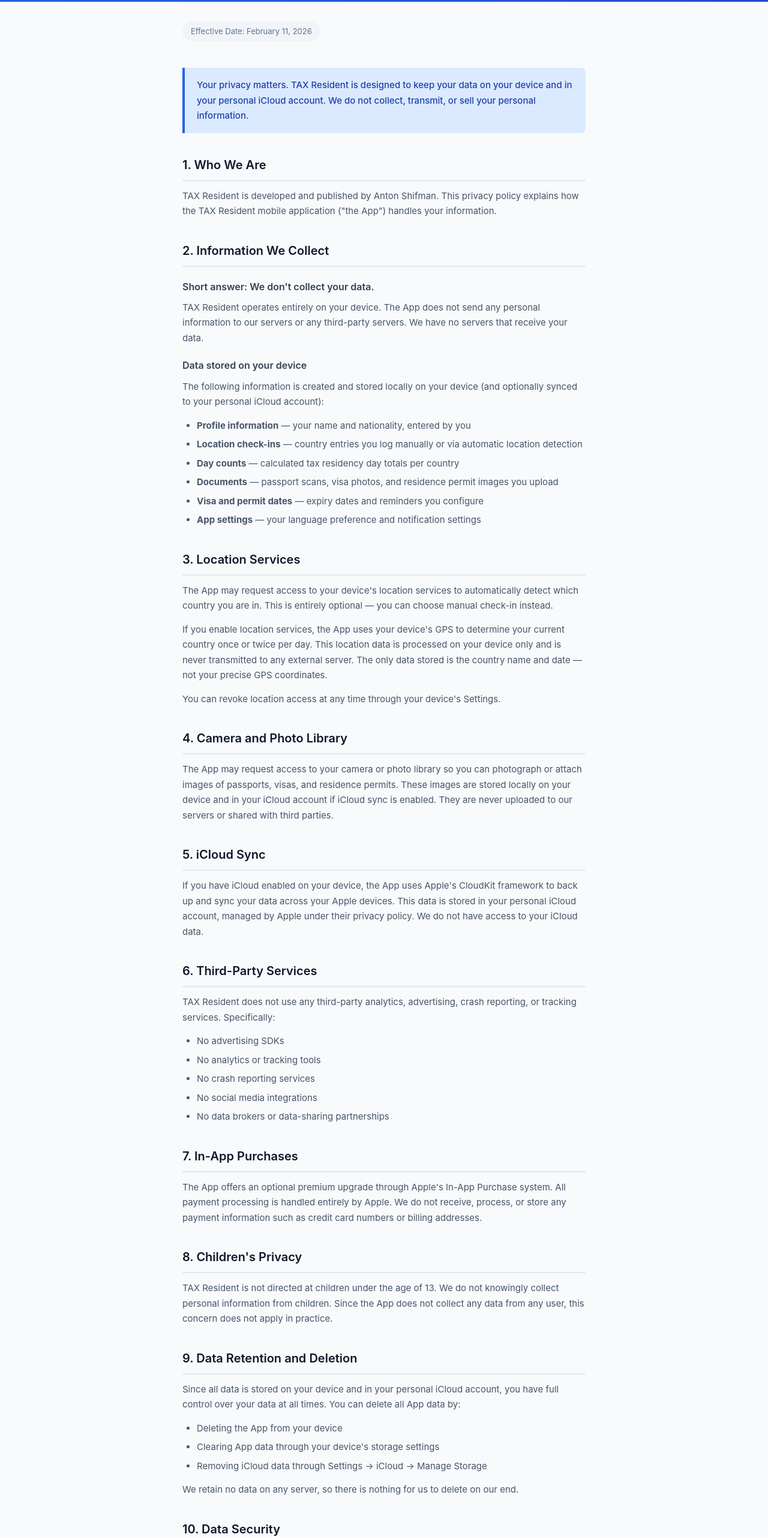
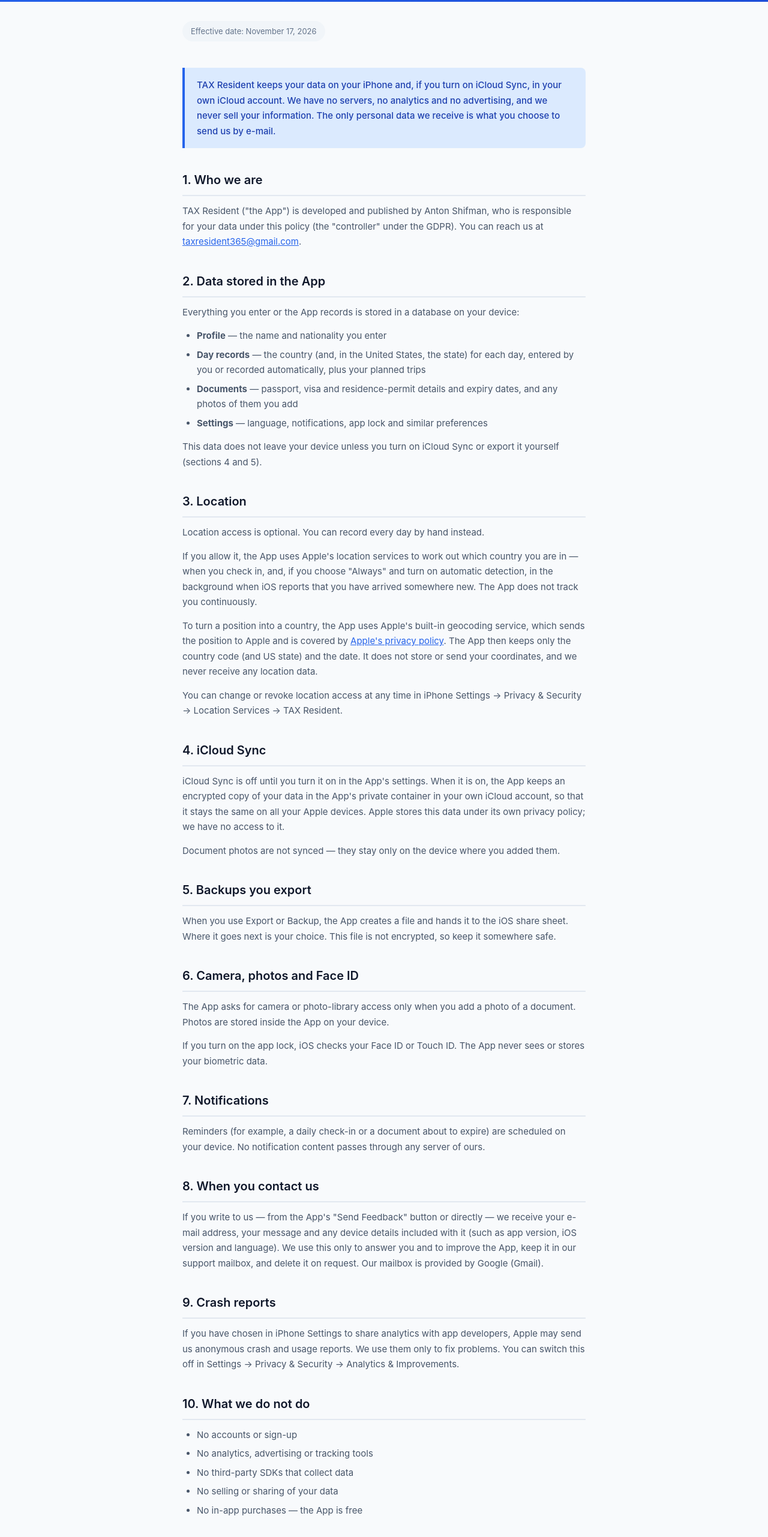
Before and after one commit to taxresident-app/taxresident-app.github.io, a plain HTML site: page privacy.html in a window 1280 px wide. Shown: the part 180-2743 px from the top of the page at 60% size. Drawn offline with Linux system fonts and the light colour scheme.

Commit message:
Rewrite privacy policy to match the app (Nov 2026)

```diff
--- a/privacy.html
+++ b/privacy.html
@@ -111,6 +111,7 @@
             color: #64748B;
             margin-bottom: 24px;
         }
+            .container a { color: #2563EB; }
     </style>
 </head>
 <body>
@@ -122,80 +123,81 @@
 
 <div class="container">
 
-    <span class="effective-date">Effective Date: February 11, 2026</span>
+    <span class="effective-date">Effective date: November 17, 2026</span>
 
     <div class="highlight-box">
-        <p>Your privacy matters. TAX Resident is designed to keep your data on your device and in your personal iCloud account. We do not collect, transmit, or sell your personal information.</p>
+        <p>TAX Resident keeps your data on your iPhone and, if you turn on iCloud Sync, in your own iCloud account. We have no servers, no analytics and no advertising, and we never sell your information. The only personal data we receive is what you choose to send us by e-mail.</p>
     </div>
 
-    <h2>1. Who We Are</h2>
-    <p>TAX Resident is developed and published by Anton Shifman. This privacy policy explains how the TAX Resident mobile application ("the App") handles your information.</p>
+    <h2>1. Who we are</h2>
+    <p>TAX Resident ("the App") is developed and published by Anton Shifman, who is responsible for your data under this policy (the "controller" under the GDPR). You can reach us at <a href="mailto:taxresident365@gmail.com">taxresident365@gmail.com</a>.</p>
 
-    <h2>2. Information We Collect</h2>
+    <h2>2. Data stored in the App</h2>
+    <p>Everything you enter or the App records is stored in a database on your device:</p>
+    <ul>
+        <li><strong>Profile</strong> — the name and nationality you enter</li>
+        <li><strong>Day records</strong> — the country (and, in the United States, the state) for each day, entered by you or recorded automatically, plus your planned trips</li>
+        <li><strong>Documents</strong> — passport, visa and residence-permit details and expiry dates, and any photos of them you add</li>
+        <li><strong>Settings</strong> — language, notifications, app lock and similar preferences</li>
+    </ul>
+    <p>This data does not leave your device unless you turn on iCloud Sync or export it yourself (sections 4 and 5).</p>
 
-    <h3>Short answer: We don't collect your data.</h3>
-    <p>TAX Resident operates entirely on your device. The App does not send any personal information to our servers or any third-party servers. We have no servers that receive your data.</p>
+    <h2>3. Location</h2>
+    <p>Location access is optional. You can record every day by hand instead.</p>
+    <p>If you allow it, the App uses Apple's location services to work out which country you are in — when you check in, and, if you choose "Always" and turn on automatic detection, in the background when iOS reports that you have arrived somewhere new. The App does not track you continuously.</p>
+    <p>To turn a position into a country, the App uses Apple's built-in geocoding service, which sends the position to Apple and is covered by <a href="https://www.apple.com/legal/privacy/">Apple's privacy policy</a>. The App then keeps only the country code (and US state) and the date. It does not store or send your coordinates, and we never receive any location data.</p>
+    <p>You can change or revoke location access at any time in iPhone Settings → Privacy &amp; Security → Location Services → TAX Resident.</p>
 
-    <h3>Data stored on your device</h3>
-    <p>The following information is created and stored locally on your device (and optionally synced to your personal iCloud account):</p>
+    <h2>4. iCloud Sync</h2>
+    <p>iCloud Sync is off until you turn it on in the App's settings. When it is on, the App keeps an encrypted copy of your data in the App's private container in your own iCloud account, so that it stays the same on all your Apple devices. Apple stores this data under its own privacy policy; we have no access to it.</p>
+    <p>Document photos are not synced — they stay only on the device where you added them.</p>
+
+    <h2>5. Backups you export</h2>
+    <p>When you use Export or Backup, the App creates a file and hands it to the iOS share sheet. Where it goes next is your choice. This file is not encrypted, so keep it somewhere safe.</p>
+
+    <h2>6. Camera, photos and Face ID</h2>
+    <p>The App asks for camera or photo-library access only when you add a photo of a document. Photos are stored inside the App on your device.</p>
+    <p>If you turn on the app lock, iOS checks your Face ID or Touch ID. The App never sees or stores your biometric data.</p>
+
+    <h2>7. Notifications</h2>
+    <p>Reminders (for example, a daily check-in or a document about to expire) are scheduled on your device. No notification content passes through any server of ours.</p>
+
+    <h2>8. When you contact us</h2>
+    <p>If you write to us — from the App's "Send Feedback" button or directly — we receive your e-mail address, your message and any device details included with it (such as app version, iOS version and language). We use this only to answer you and to improve the App, keep it in our support mailbox, and delete it on request. Our mailbox is provided by Google (Gmail).</p>
+
+    <h2>9. Crash reports</h2>
+    <p>If you have chosen in iPhone Settings to share analytics with app developers, Apple may send us anonymous crash and usage reports. We use them only to fix problems. You can switch this off in Settings → Privacy &amp; Security → Analytics &amp; Improvements.</p>
+
+    <h2>10. What we do not do</h2>
     <ul>
-        <li><strong>Profile information</strong> — your name and nationality, entered by you</li>
-        <li><strong>Location check-ins</strong> — country entries you log manually or via automatic location detection</li>
-        <li><strong>Day counts</strong> — calculated tax residency day totals per country</li>
-        <li><strong>Documents</strong> — passport scans, visa photos, and residence permit images you upload</li>
-        <li><strong>Visa and permit dates</strong> — expiry dates and reminders you configure</li>
-        <li><strong>App settings</strong> — your language preference and notification settings</li>
+        <li>No accounts or sign-up</li>
+        <li>No analytics, advertising or tracking tools</li>
+        <li>No third-party SDKs that collect data</li>
+        <li>No selling or sharing of your data</li>
+        <li>No in-app purchases — the App is free</li>
     </ul>
 
-    <h2>3. Location Services</h2>
-    <p>The App may request access to your device's location services to automatically detect which country you are in. This is entirely optional — you can choose manual check-in instead.</p>
-    <p>If you enable location services, the App uses your device's GPS to determine your current country once or twice per day. This location data is processed on your device only and is never transmitted to any external server. The only data stored is the country name and date — not your precise GPS coordinates.</p>
-    <p>You can revoke location access at any time through your device's Settings.</p>
+    <h2>11. Keeping and deleting your data</h2>
+    <p>Because your data is on your device and in your iCloud account, you control it. To delete it:</p>
+    <ul>
+        <li>delete the App from your device;</li>
+        <li>if you used iCloud Sync, also remove the App's data in iPhone Settings → [your name] → iCloud → Manage Account Storage;</li>
+        <li>delete any backup files you exported.</li>
+    </ul>
+    <p>To have your e-mails with us deleted, write to us.</p>
 
-    <h2>4. Camera and Photo Library</h2>
-    <p>The App may request access to your camera or photo library so you can photograph or attach images of passports, visas, and residence permits. These images are stored locally on your device and in your iCloud account if iCloud sync is enabled. They are never uploaded to our servers or shared with third parties.</p>
+    <h2>12. Your rights</h2>
+    <p>Depending on where you live (for example in the EU, UK or California), you have the right to access, correct, delete or receive a copy of personal data we hold about you, and to object to its use. For data in the App and in your iCloud, you can do this yourself. For e-mails you have sent us, write to us and we will reply within one month. You may also complain to your local data-protection authority.</p>
 
-    <h2>5. iCloud Sync</h2>
-    <p>If you have iCloud enabled on your device, the App uses Apple's CloudKit framework to back up and sync your data across your Apple devices. This data is stored in your personal iCloud account, managed by Apple under their privacy policy. We do not have access to your iCloud data.</p>
+    <h2>13. Children</h2>
+    <p>The App is not directed at children under 13, and we do not knowingly receive data from them.</p>
 
-    <h2>6. Third-Party Services</h2>
-    <p>TAX Resident does not use any third-party analytics, advertising, crash reporting, or tracking services. Specifically:</p>
-    <ul>
-        <li>No advertising SDKs</li>
-        <li>No analytics or tracking tools</li>
-        <li>No crash reporting services</li>
-        <li>No social media integrations</li>
-        <li>No data brokers or data-sharing partnerships</li>
-    </ul>
-
-    <h2>7. In-App Purchases</h2>
-    <p>The App offers an optional premium upgrade through Apple's In-App Purchase system. All payment processing is handled entirely by Apple. We do not receive, process, or store any payment information such as credit card numbers or billing addresses.</p>
-
-    <h2>8. Children's Privacy</h2>
-    <p>TAX Resident is not directed at children under the age of 13. We do not knowingly collect personal information from children. Since the App does not collect any data from any user, this concern does not apply in practice.</p>
-
-    <h2>9. Data Retention and Deletion</h2>
-    <p>Since all data is stored on your device and in your personal iCloud account, you have full control over your data at all times. You can delete all App data by:</p>
-    <ul>
-        <li>Deleting the App from your device</li>
-        <li>Clearing App data through your device's storage settings</li>
-        <li>Removing iCloud data through Settings → iCloud → Manage Storage</li>
-    </ul>
-    <p>We retain no data on any server, so there is nothing for us to delete on our end.</p>
-
-    <h2>10. Data Security</h2>
-    <p>Your data is protected by the security features built into your Apple device, including hardware encryption and biometric authentication. iCloud data is encrypted in transit and at rest by Apple. The App does not implement its own network communication, so there is no risk of data interception during transmission to our servers — because no such transmission occurs.</p>
-
-    <h2>11. Your Rights</h2>
-    <p>Because we do not collect or store your personal data on any server, traditional data rights requests (access, correction, deletion, portability) are handled directly by you on your device. You are in complete control of your information at all times.</p>
-    <p>If you are located in the European Economic Area (EEA), United Kingdom, California, or any other jurisdiction with data protection laws, please note that our data practices — specifically, the absence of data collection — are designed to comply with the strictest privacy standards by default.</p>
-
-    <h2>12. Changes to This Policy</h2>
-    <p>We may update this privacy policy from time to time. Any changes will be posted on this page with a revised effective date. If we ever introduce data collection practices, we will notify users through an in-app notice and request consent as required by applicable law.</p>
+    <h2>14. Changes to this policy</h2>
+    <p>If we change this policy, we will publish the new version here with a new effective date. If the App ever starts collecting data, we will ask for your consent in the App first.</p>
 
     <div class="contact-box">
-        <h2 style="border: none; margin-top: 0; padding-bottom: 0;">13. Contact Us</h2>
-        <p>If you have questions or concerns about this privacy policy or the App's privacy practices, please contact us:</p>
+        <h2 style="border: none; margin-top: 0; padding-bottom: 0;">15. Contact us</h2>
+        <p>Questions about this policy or your data:</p>
         <p style="margin-bottom: 4px;"><strong>Anton Shifman</strong></p>
         <p><a href="mailto:taxresident365@gmail.com">taxresident365@gmail.com</a></p>
     </div>
```
